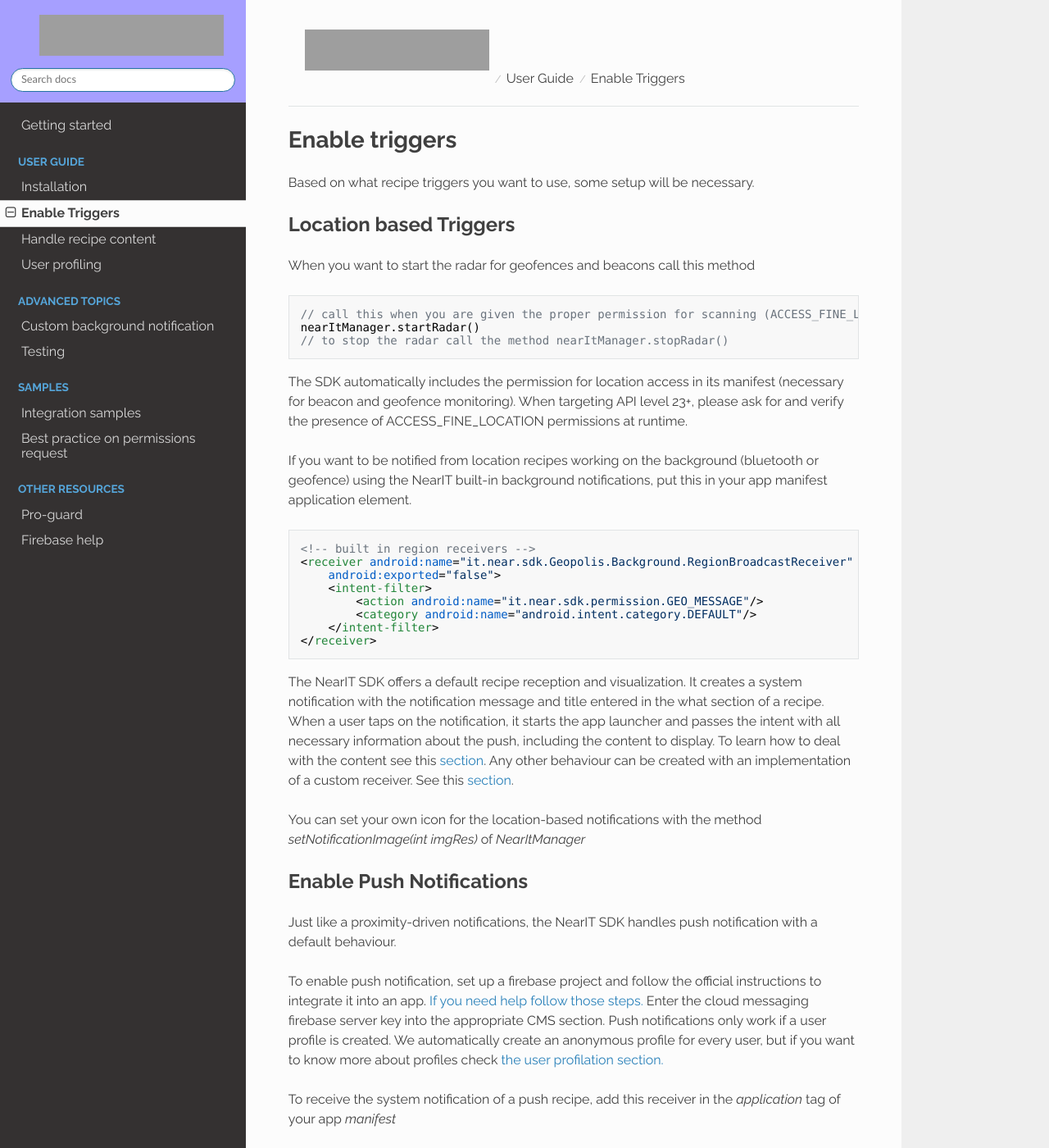
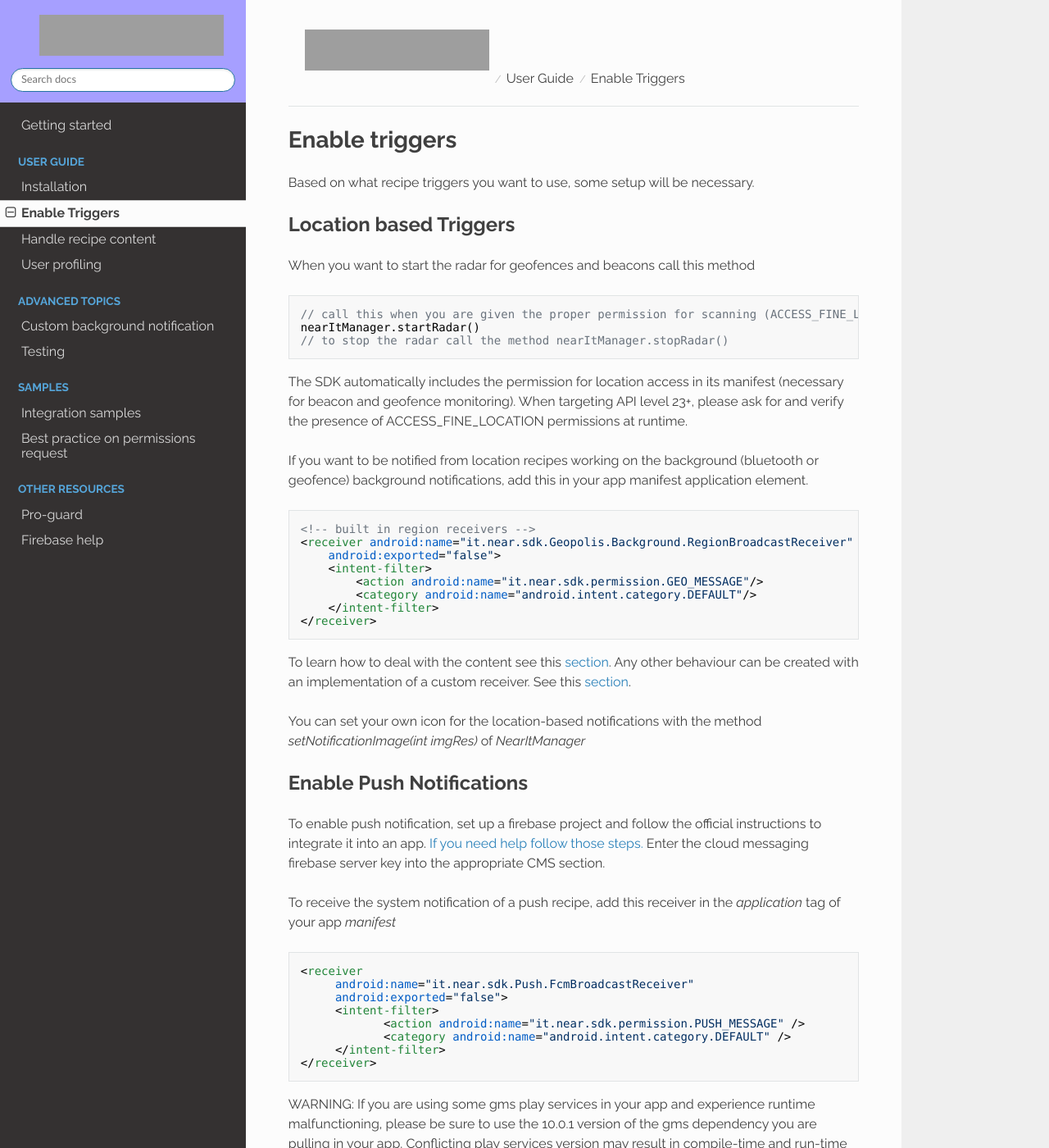
Before and after one commit to nearit/Android-SDK, an MkDocs documentation site: the page built from docs/enable-triggers.md, in a window 1280 px wide and 1400 px high, cut to the strip 0-1400 px from the top of the window. Shown: the whole strip at 82% size. Built offline with MkDocs 1.6.1, drawn with Linux system fonts in a browser that asks for light colours; nearby versions of some CDN libraries; old or Windows-style settings are respelled for this version of MkDocs; grey boxes are pictures that could not be loaded.

Commit message:
Update enable-triggers.md

````diff
--- a/docs/enable-triggers.md
+++ b/docs/enable-triggers.md
@@ -14,7 +14,7 @@ nearItManager.startRadar()
 
 The SDK automatically includes the permission for location access in its manifest (necessary for beacon and geofence monitoring). When targeting API level 23+, please ask for and verify the presence of ACCESS_FINE_LOCATION permissions at runtime.
 
-If you want to be notified from location recipes working on the background (bluetooth or geofence) using the NearIT built-in background notifications, put this in your app manifest application element.
+If you want to be notified from location recipes working on the background (bluetooth or geofence) background notifications, add this in your app manifest application element.
 ```xml
 <!-- built in region receivers -->
 <receiver android:name="it.near.sdk.Geopolis.Background.RegionBroadcastReceiver"
@@ -25,18 +25,15 @@ If you want to be notified from location recipes working on the background (blue
     </intent-filter>
 </receiver>
 ```
-The NearIT SDK offers a default recipe reception and visualization. It creates a system notification with the notification message and title entered in the what section of a recipe.
-When a user taps on the notification, it starts the app launcher and passes the intent with all necessary information about the push, including the content to display. To learn how to deal with the content see this [section](handle-content.md).
+To learn how to deal with the content see this [section](handle-content.md).
 Any other behaviour can be created with an implementation of a custom receiver. See this [section](custom-bkg-notification.md).
 
 You can set your own icon for the location-based notifications with the method *setNotificationImage(int imgRes)* of *NearItManager*
 
 ## Enable Push Notifications ##
 
-Just like a proximity-driven notifications, the NearIT SDK handles push notification with a default behaviour.
-
 To enable push notification, set up a firebase project and follow the official instructions to integrate it into an app. [If you need help follow those steps.](firebase.md)
-Enter the cloud messaging firebase server key into the appropriate CMS section. Push notifications only work if a user profile is created. We automatically create an anonymous profile for every user, but if you want to know more about profiles check [the user profilation section.](user-profilation.md)
+Enter the cloud messaging firebase server key into the appropriate CMS section.
 
 To receive the system notification of a push recipe, add this receiver in the *application* tag of your app *manifest*
 ```xml
````
